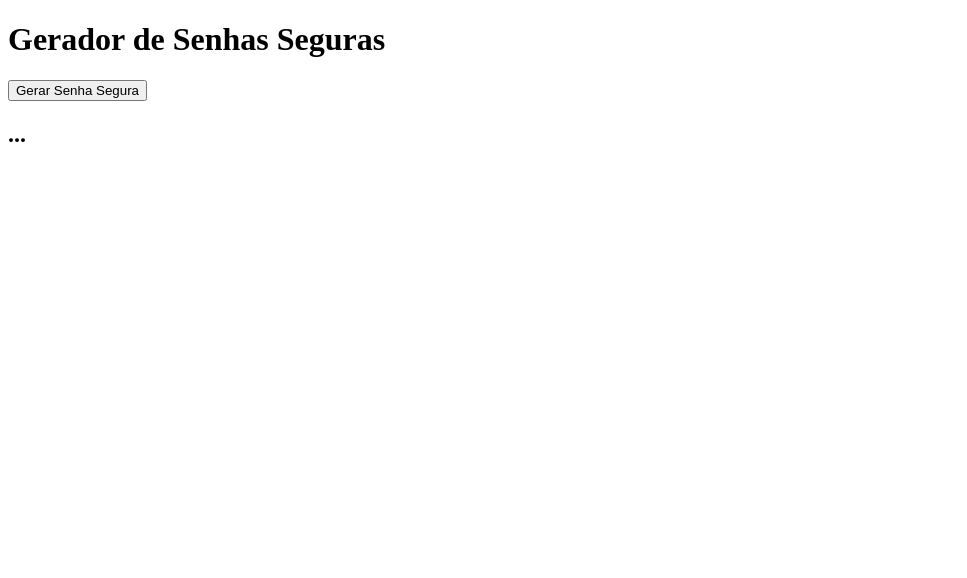
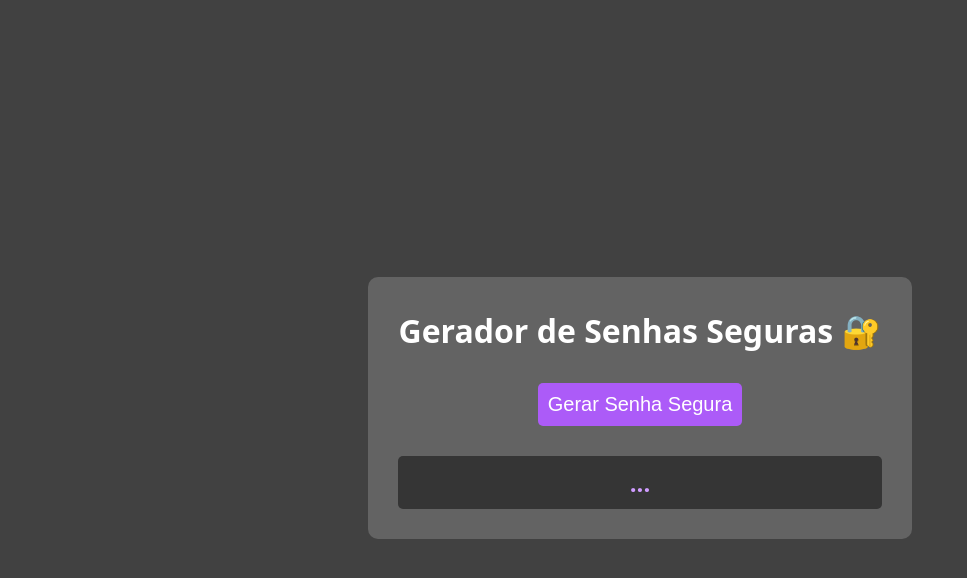
Before and after one commit to bryanpimenta/secure-password-generator, a website built with Vite: page index.html in a window 1280 px wide. Shown: the whole page, without its empty margins (0-967 px from the left). Built offline with nearby package versions, Linux system fonts and the light colour scheme.

Commit message:
Prontinho

```diff
--- a/index.html
+++ b/index.html
@@ -7,9 +7,11 @@
 <title>Gerador de Senhas Seguras</title>
 </head>
 <body>
-  <h1>Gerador de Senhas Seguras</h1>
+    <main>
+        <h1>Gerador de Senhas Seguras 🔐</h1>
         <button>Gerar Senha Segura</button>
         <h2>...</h2>
+    </main>
 <script type="module" src="./src/main.js"></script>
 </body>
 </html>
--- /dev/null
+++ b/src/style.css
@@ -0,0 +1,36 @@
+body {
+    background-color: rgb(65, 65, 65);
+    color: white;
+    font-family: system-ui, -apple-system, BlinkMacSystemFont, 'Segoe UI', Roboto, Oxygen, Ubuntu, Cantarell, 'Open Sans', 'Helvetica Neue', sans-serif;
+    text-align: center;
+    display: flex;
+    flex-direction: column;
+    align-items: center;
+    justify-content: center;
+    min-height: 100vh;
+}
+
+main {
+    background-color: rgb(99, 99, 99);
+    max-width: 600px;
+    border-radius: 10px;
+    padding: 10px 30px;
+}
+
+h2 {
+    color: rgb(207, 156, 255);
+    background-color: rgb(53, 53, 53);
+    border-radius: 5px;
+    padding: 10px;
+}
+
+button {
+    background-color: rgb(172, 91, 248);
+    border: 0 none;
+    padding: 10px;
+    font-size: 20px;
+    color: white;
+    border-radius: 5px;
+    cursor: pointer;
+    margin: 10px;
+}
```
Also changed, not shown: package.json (+6 -1 lines), src/main.js (+4 -3 lines), .eslintrc.json (added), 1 other file. Lines whose indentation alone changed are shown as unchanged.
